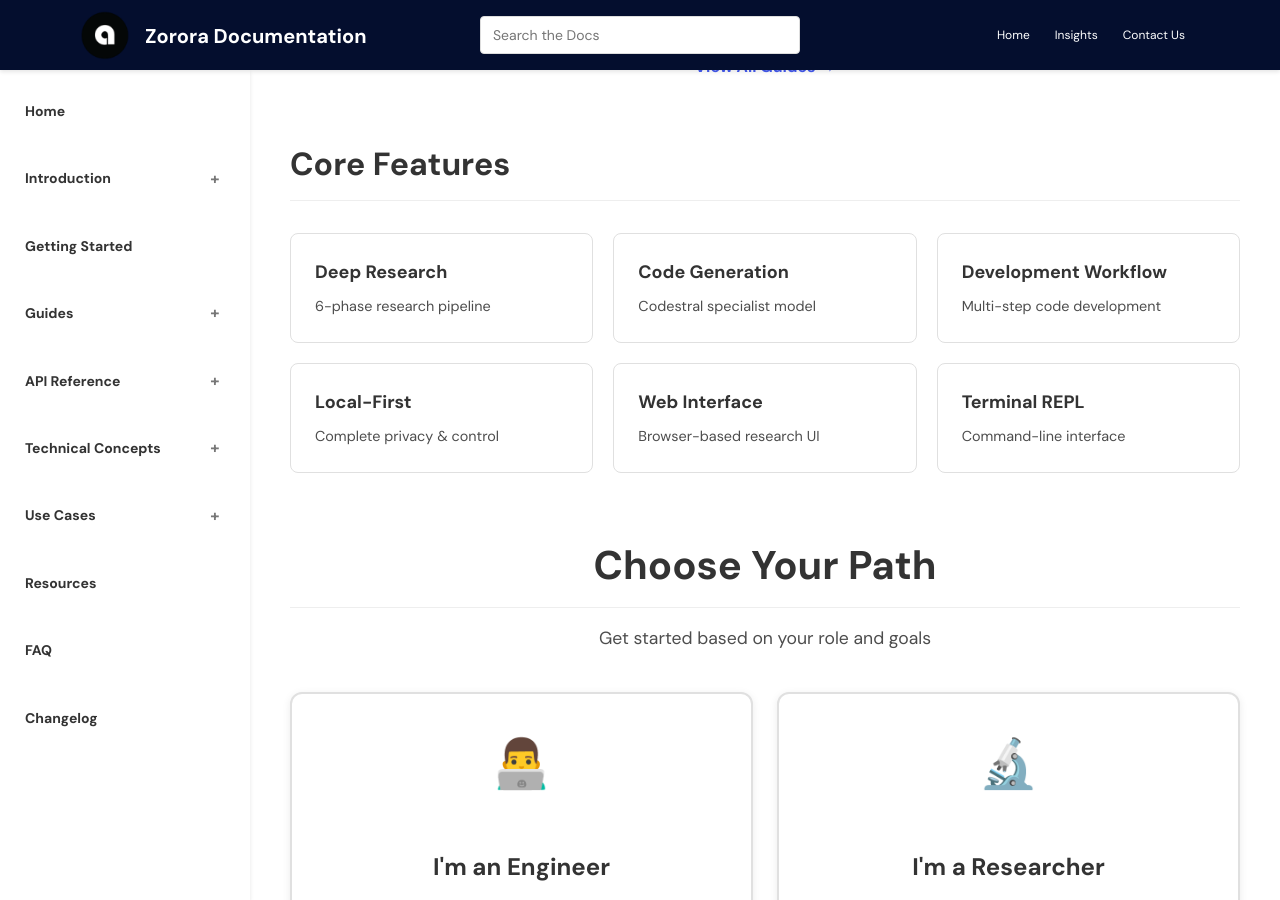
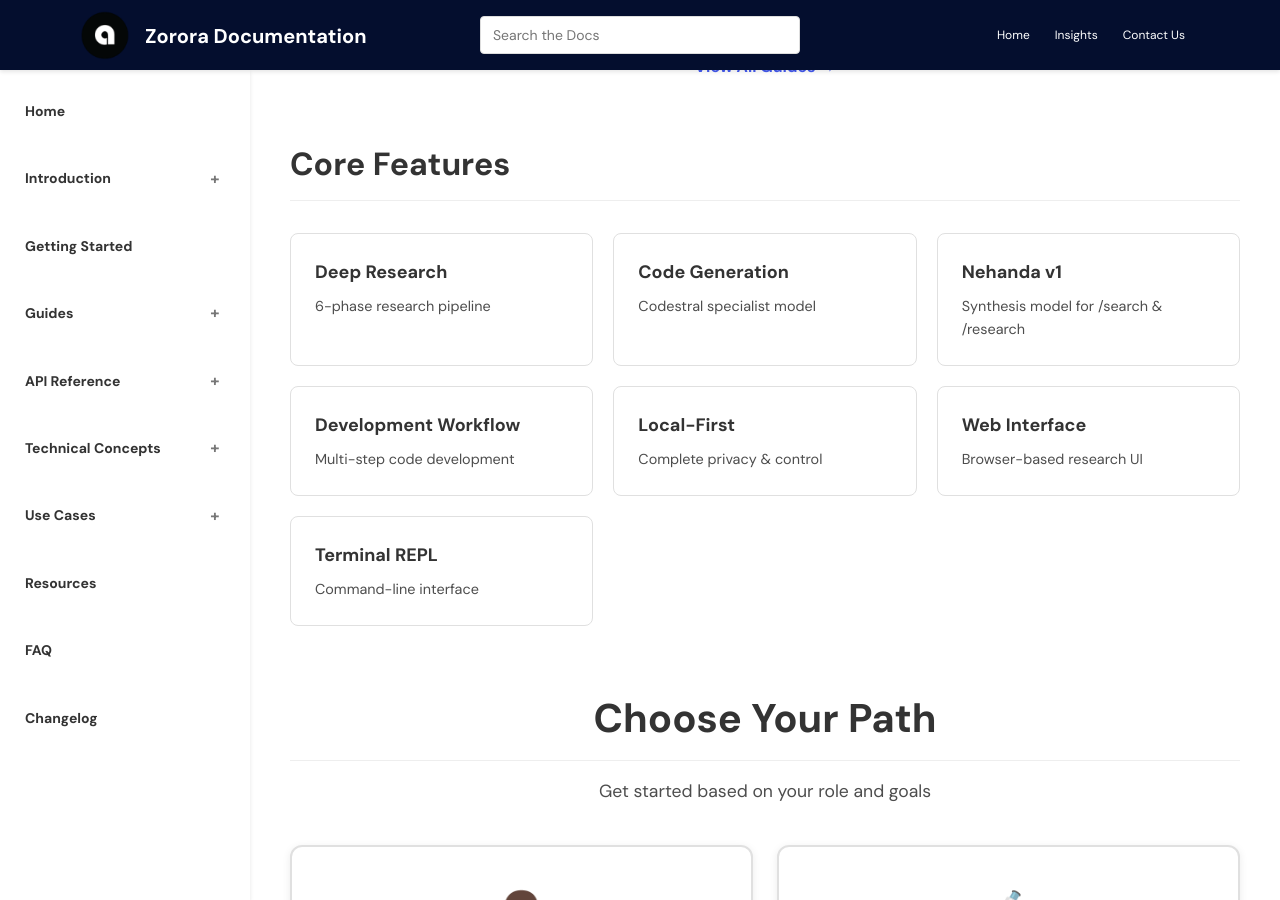
Before and after one commit to AsobaCloud/asobacode.github.io, a Jekyll site: the page built from index.md, in a window 1280 px wide and 900 px high, scrolled down 2711 px. Built offline with Jekyll 4.4.1, drawn with Linux system fonts in a browser that asks for light colours; comment, search, counter and statistics services are not loaded.

Commit message:
Add Nehanda v1 to Core Features on index

```diff
--- a/index.md
+++ b/index.md
@@ -192,6 +192,11 @@ for r in results:
     <a href="/guides/code-generation" class="product-category-card">
       <h4>Code Generation</h4>
       <p>Codestral specialist model</p>
+    </a>
+
+    <a href="/guides/nehanda-v1" class="product-category-card">
+      <h4>Nehanda v1</h4>
+      <p>Synthesis model for /search & /research</p>
     </a>
 
     <a href="/guides/development-workflow" class="product-category-card">
```
